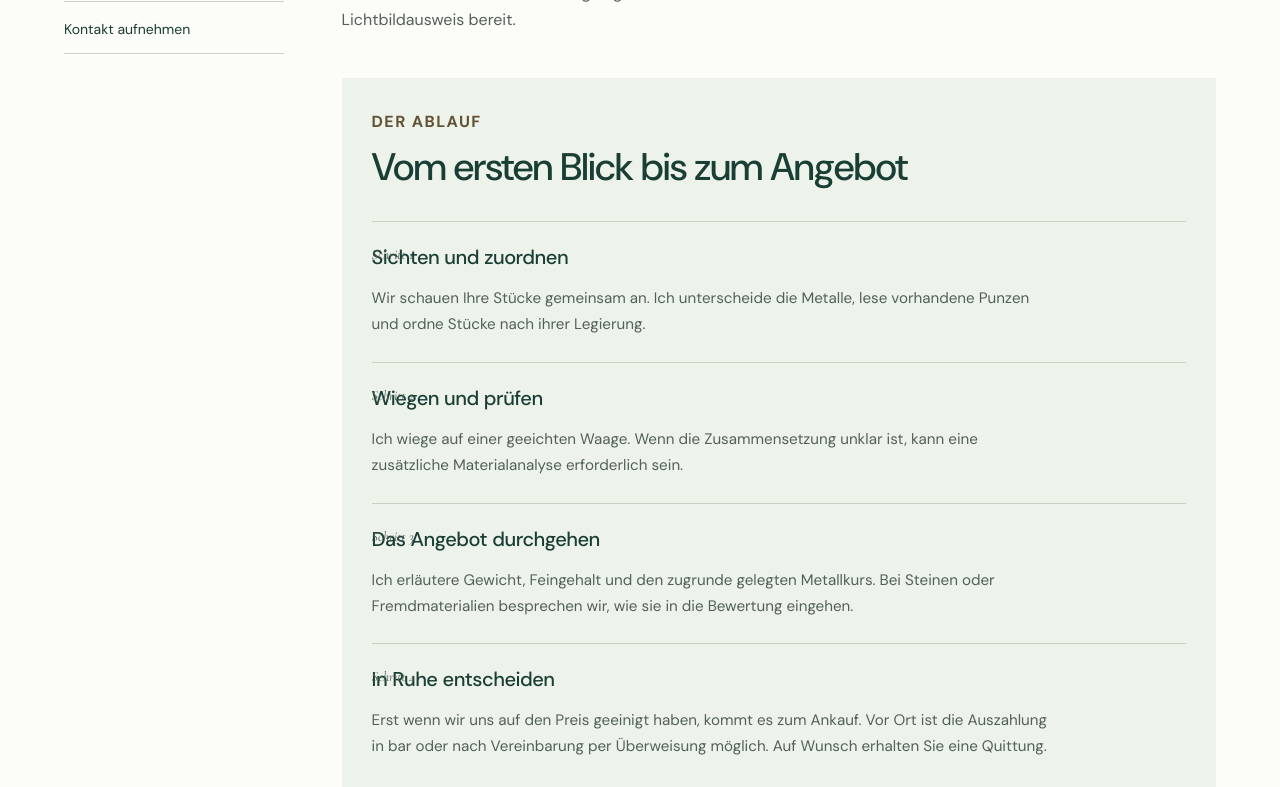
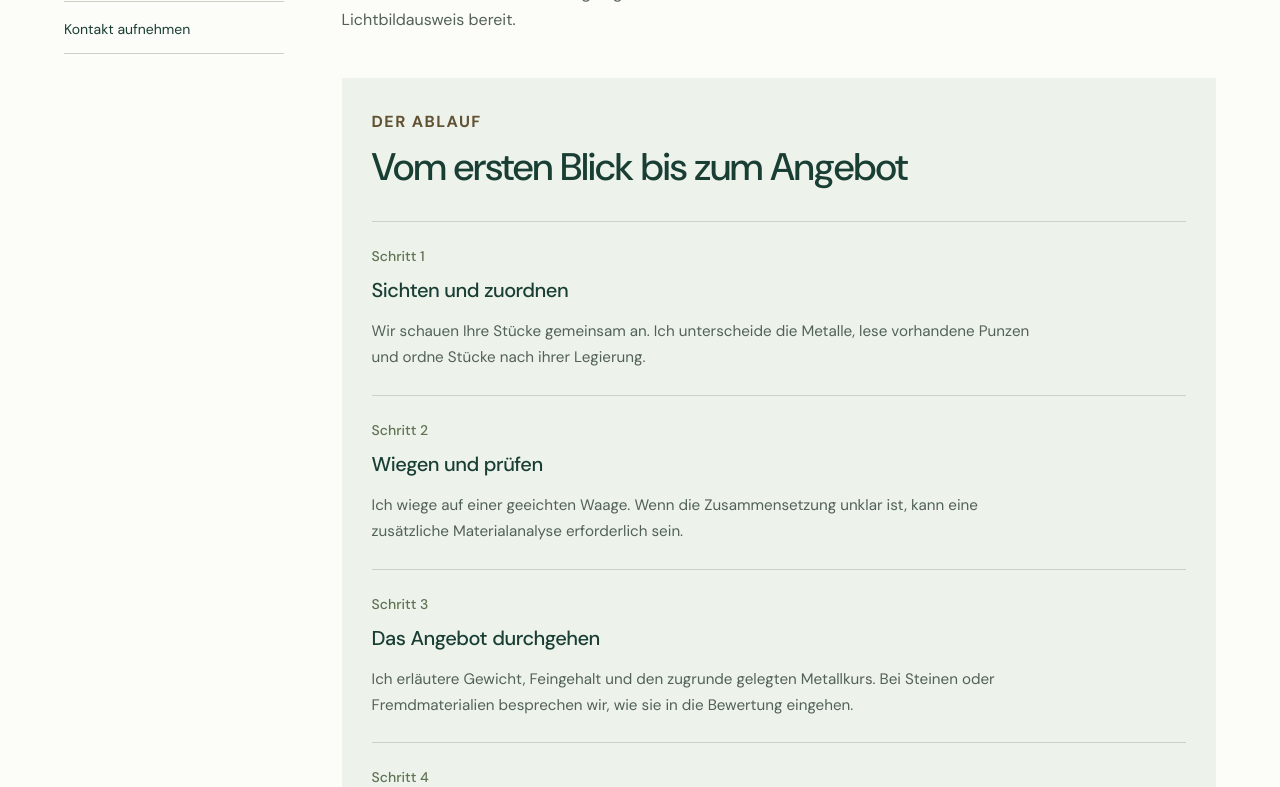
Before and after one commit to Haraldovic/nachlassgold, a plain HTML site: page persoenlicher-ankauf.html in a window 1280 px wide. Shown: the part 937-1724 px from the top of the page. Drawn offline with Linux system fonts and the light colour scheme.

Commit message:
Keep purchase step labels above headings on narrow screens

```diff
--- a/assets/calculator-v23.css
+++ b/assets/calculator-v23.css
@@ -96,6 +96,7 @@
 .nachlass.identity-v10 .ng23-market>.ng-rate-action{margin-top:20px;min-height:44px}
 
 /* Photos show the consultation and home visit they accompany. */
+.nachlass.identity-v10 .ng-side-content .steps>li::before{position:static;display:block;font:500 .875rem/1.5 var(--sans);margin:0 0 12px;color:#607354}
 .nachlass.identity-v10 .ng-side-content .split h2{font-size:clamp(2rem,2.6vw,2.8rem);line-height:1.12;overflow-wrap:break-word}
 .nachlass.identity-v10 .ng23-housevisit{display:grid;grid-template-columns:1fr 1fr;gap:35px;align-items:start;scroll-margin-top:30px}
 .nachlass.identity-v10 .ng23-housevisit figure{margin:0;min-width:0}
--- a/persoenlicher-ankauf.html
+++ b/persoenlicher-ankauf.html
@@ -24,7 +24,7 @@
 <link rel="stylesheet" href="assets/contact-v20.css?v=20">
 <link rel="stylesheet" href="assets/details-v21.css?v=21">
 <link rel="stylesheet" href="assets/refinement-v22.css?v=22">
-<link rel="stylesheet" href="assets/calculator-v23.css?v=23">
+<link rel="stylesheet" href="assets/calculator-v23.css?v=23.1">
 </head><body class="nachlass page-persoenlicher-ankauf journal-v4 hauslicht identity-v10 edition22">
 <a class="skip" href="#inhalt">Zum Inhalt</a>
 <header class="dv-head" data-dv-header="nachlassgold"><div class="dv-brandbar"><nav class="dv-worlds" aria-label="Die drei Marken von Dietmar Vogelmann"><a href="https://feingold-vogel.rateriser.tech/"><span>Feingold Vogel</span><small>Schmuck &amp; Edelsteine</small></a><a href="index.html" class="dv-active" aria-current="true"><span>Nachlassgold</span><small>Edelmetallankauf</small></a><a href="https://goldgezwitscher.rateriser.tech/"><span>Goldgezwitscher</span><small>Der Videocast</small></a></nav></div><div class="dv-core dv-inner"><a class="dv-logo" href="index.html" aria-label="Nachlassgold, zur Startseite"><img src="assets/haus-vogel.webp" width="77" height="85" alt=""><span><strong>Nachlassgold</strong><small>Ankauf in Karlsbad</small></span></a>
```
Also changed, not shown: ankaufsrechner.html (+1 -1 lines), edelmetallkurse.html (+1 -1 lines), index.html (+1 -1 lines).
